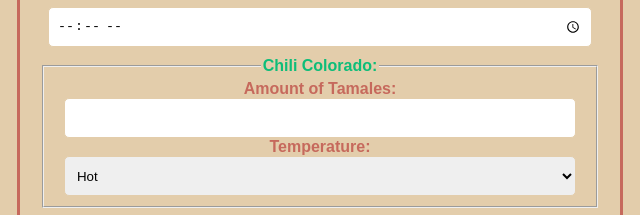
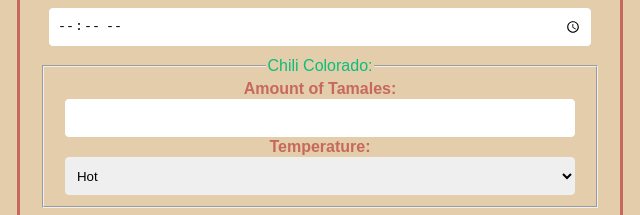
Before and after one commit to Marysgithub321/tamale-orders, a website built with Vite: page index.html in a window 1280 px wide. Shown: the part 471-686 px from the top of the page, 320-960 px from the left. Built offline with nearby package versions, Linux system fonts and the light colour scheme.

Commit message:
try again

```diff
--- a/styles.css
+++ b/styles.css
@@ -108,6 +108,3 @@ button:hover {
   margin-top: 20px;
   margin-bottom: 20px;
 }
-legend {
-  font-weight: bolder;
-}
```
